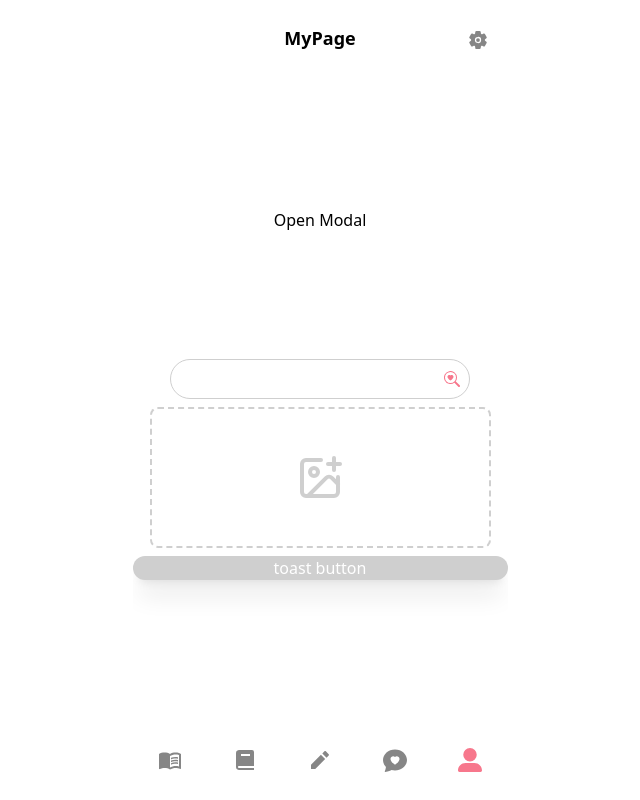
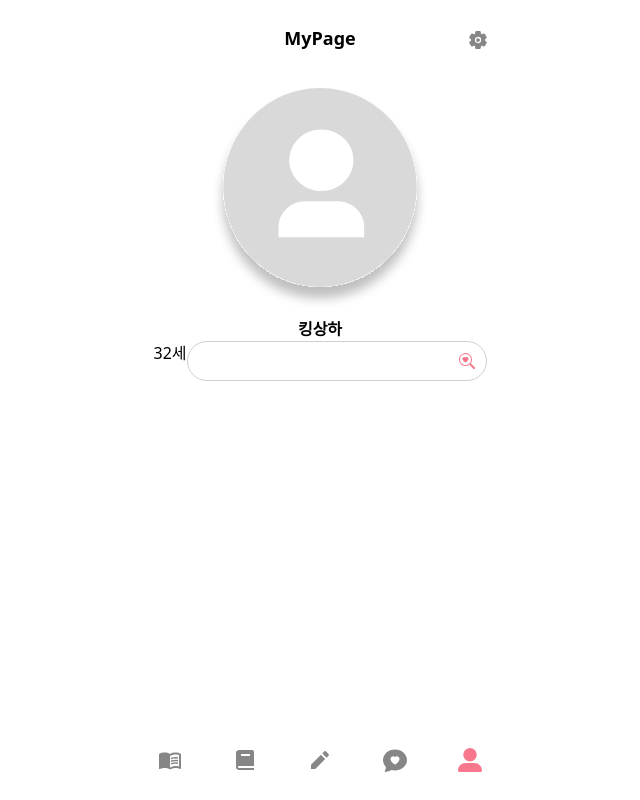
Before and after one commit to pbk95120/Yeonda, a React (Vite) app in the folder frontend/: page /mypage in a window 1280 px wide. Shown: the whole page, without its empty margins (320-960 px from the left). Built offline with nearby package versions, Linux system fonts and the light colour scheme; a web font is replaced by a local one.

Commit message:
[fix] input search fix

```diff
--- a/frontend/src/components/common/Input.tsx
+++ b/frontend/src/components/common/Input.tsx
@@ -21,7 +21,7 @@ const Input = ({ className, placeholder, inputFor, register, ...props }: InputPr
       <div className='relative flex items-center justify-center'>
         <input {...props} placeholder={placeholder} className={cls(defaultCls, className ? className : '')}></input>
 
-        <BsSearchHeart className='fill-pastelred absolute right-12' />
+        <BsSearchHeart className='fill-pastelred absolute right-3' />
       </div>
     );
   }
--- a/frontend/src/pages/MyPage.tsx
+++ b/frontend/src/pages/MyPage.tsx
@@ -1,33 +1,46 @@
-import Button from '@/components/common/Button';
+// import Button from '@/components/common/Button';
 import Input from '@/components/common/Input';
-import Modal from '@/components/common/Modal';
-import Toast from '@/components/common/Toast';
-import { useState } from 'react';
+// import Modal from '@/components/common/Modal';
+// import Toast from '@/components/common/Toast';
+// import { useState } from 'react';
+import SVG from '@/assets/images/Profile.svg?react';
+
+import { IoFemale } from 'react-icons/io5';
 
 const MyPage = () => {
-  const [open, setOpen] = useState(false);
-  const [toast, setToast] = useState(false);
-  const openModal = () => setOpen(true);
-  const closeModal = () => setOpen(false);
-
   return (
-    <div className='flex flex-col justify-around h-[500px]'>
-      <button className='h-full w-full' onClick={openModal}>
-        Open Modal
-      </button>
-      <Input inputFor='search' />
-      <Input inputFor='image'></Input>
-      {toast && <Toast value='가입이 완료되었습니다' valid={false} setToast={setToast} />}
-      <Button children='toast button' onClick={() => setToast(!toast)} />
-      <Modal
-        isOpen={open}
-        closeModal={closeModal}
-        className=''
-        cautionMsg='한번 삭제한 일기는 되돌릴 수 없습니다. 정말 삭제하시겠습니까?'
-        purposeMsg='일기삭제'
-      />
+    <div className='flex flex-col items-center'>
+      <SVG className='h-[221px] w-[230px] m-2' />
+      <div className='font-sans font-bold'>킹상하</div>
+      <div className='flex flex-row'>
+        <div className=''>32세</div>
+        <div className=''></div>
+        <Input inputFor='search'></Input>
+      </div>
     </div>
   );
 };
+// const [open, setOpen] = useState(false);
+// const [toast, setToast] = useState(false);
+// const openModal = () => setOpen(true);
+// const closeModal = () => setOpen(false);
 
+// return (
+//   <div className='flex flex-col justify-around h-[500px]'>
+//     <button className='h-full w-full' onClick={openModal}>
+//       Open Modal
+//     </button>
+//     <Input inputFor='search' />
+//     <Input inputFor='image'></Input>
+//     {toast && <Toast value='가입이 완료되었습니다' valid={false} setToast={setToast} />}
+//     <Button children='toast button' onClick={() => setToast(!toast)} />
+//     <Modal
+//       isOpen={open}
+//       closeModal={closeModal}
+//       className=''
+//       cautionMsg='한번 삭제한 일기는 되돌릴 수 없습니다. 정말 삭제하시겠습니까?'
+//       purposeMsg='일기삭제'
+//     />
+//   </div>
+// );
 export default MyPage;
```
